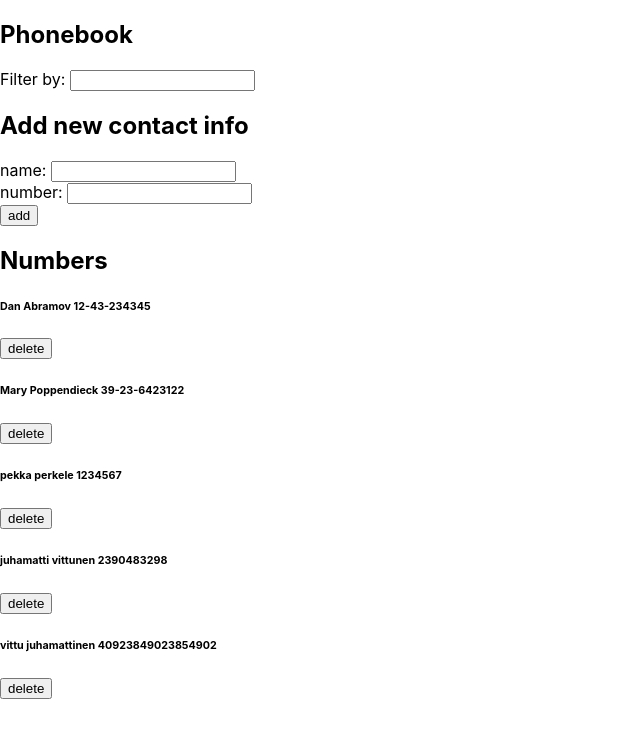
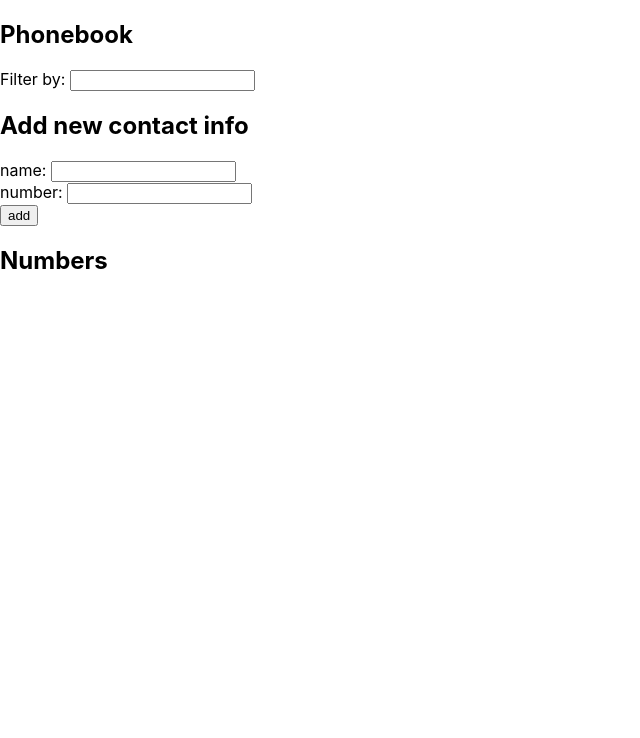
Before and after one commit to rudrut/fullstackopen-submissions, a React (Create React App) app in the folder part2/phonebook/: page / in a window 1280 px wide. Shown: the top 738 px of the page, without its empty margins (0-640 px from the left). Built offline with nearby package versions, Linux system fonts and the light colour scheme; data requests are answered from the project's data file.

Commit message:
Part 2 initially complete

```diff
--- a/part2/phonebook/db.json
+++ b/part2/phonebook/db.json
@@ -1,29 +1,3 @@
 {
-  "persons": [
-    {
-      "name": "Dan Abramov",
-      "number": "12-43-234345",
-      "id": 3
-    },
-    {
-      "name": "Mary Poppendieck",
-      "number": "39-23-6423122",
-      "id": 4
-    },
-    {
-      "name": "pekka perkele",
-      "number": "1234567",
-      "id": 5
-    },
-    {
-      "name": "juhamatti vittunen",
-      "number": "2390483298",
-      "id": 6
-    },
-    {
-      "name": "vittu juhamattinen",
-      "number": "40923849023854902",
-      "id": 7
-    }
-  ]
+  "persons": []
 }
--- a/part2/phonebook/src/App.js
+++ b/part2/phonebook/src/App.js
@@ -4,13 +4,18 @@ import SearchFilter from "./components/SearchFilter";
 import Person from "./components/Person";
 import PersonForm from "./components/PersonForm";
 import personService from "./services/persons";
+import Notification from "./components/Notification"
+import Error from "./components/Error";
+import './index.css'
 
-const App = (props) => {
+const App = () => {
   const [persons, setPersons] = useState([]);
   const [newName, setNewName] = useState("");
   const [newNumber, setNewNumber] = useState("");
   const [search, setSearch] = useState("");
   const [showAll, setShowAll] = useState(false);
+  const [errorMessage, setErrorMessage] = useState(null)
+  const [message, setMessage] = useState(null);
 
   useEffect(() => {
     personService.getAll().then((initialPersons) => {
@@ -24,7 +29,7 @@ const App = (props) => {
         person.name.toLowerCase().includes(search.toLowerCase())
       );
 
-  const addName = (e) => {
+  const addPerson = (e) => {
     e.preventDefault();
     const personObject = {
       name: newName,
@@ -32,35 +37,58 @@ const App = (props) => {
     };
 
     if (persons.find((person) => person.name === newName)) {
-      window.alert(`${newName} is already in the phonebook`);
+      if (window.confirm("Person already exists, do you wish to update number?")) {
+        const person = persons.find(p => p.name === newName)
+        const id = person.id
+        const changedPerson = {...person, number: newNumber}
+
+        personService.update(id, changedPerson).then((returnedPerson) => {
+          setPersons(persons.map(person => person.id !== id ? person : returnedPerson))
+          setMessage(
+            `Number '${person.number}' was successfully updated`
+          )
+          setTimeout(() => {
+            setMessage(null)
+          }, 5000)
+        }).catch(() => {
+          setErrorMessage(
+            `Person '${person.name}' has already been deleted`
+          )
+          setTimeout(() => {
+            setErrorMessage(null)
+          }, 5000)
+        })
+        setNewName("");
+        setNewNumber("");
+
+      }
     } else {
       personService.create(personObject).then((returnedPerson) => {
         setPersons(persons.concat(returnedPerson));
+        setMessage(
+          `Person '${returnedPerson.name}' was successfully added`
+        )
+        setTimeout(() => {
+          setMessage(null)
+        }, 5000)
         setNewName("");
         setNewNumber("");
       });
-      console.log(persons);
     }
   };
 
-  const deleteName = (id, personObject) => {
+  const deleteName = (id) => {
+    const toDelete = id
+
     if (window.confirm("Do you really want to delete?")) {
-      personService.remove(id, personObject);
+      personService.remove(id)
+      setPersons(persons.filter(p => p.id !== toDelete))
     }
   };
 
-  /*useEffect(() => {
-		personService
-			.getAll()
-			.then(initialPersons => {
-				setPersons(initialPersons)
-			})
-	}, [])
-	*/
-
   const handleSearchChange = (e) => {
     setSearch(e.target.value);
-    console.log(props.personsToShow);
+    //console.log(personsToShow);
   };
 
   const handleNameChange = (e) => {
@@ -74,10 +102,12 @@ const App = (props) => {
   return (
     <div>
       <h2>Phonebook</h2>
+      <Notification message={message} />
+      <Error message={errorMessage} />
       <SearchFilter value={search} onChange={handleSearchChange} />
       <h2>Add new contact info</h2>
       <PersonForm
-        onSubmit={addName}
+        onSubmit={addPerson}
         namevalue={newName}
         onNameChange={handleNameChange}
         numbervalue={newNumber}
--- /dev/null
+++ b/part2/phonebook/src/components/Error.js
@@ -0,0 +1,13 @@
+const Error = ({ message }) => {
+    if (message === null) {
+      return null
+    }
+
+    return (
+      <div className="error">
+        {message}
+      </div>
+    )
+  }
+
+export default Error;
--- /dev/null
+++ b/part2/phonebook/src/components/Notification.js
@@ -0,0 +1,13 @@
+const Notification = ({ message }) => {
+    if (message === null) {
+      return null
+    }
+
+    return (
+      <div className="success">
+        {message}
+      </div>
+    )
+  }
+
+export default Notification;
--- a/part2/phonebook/src/components/SearchFilter.js
+++ b/part2/phonebook/src/components/SearchFilter.js
@@ -1,7 +1,7 @@
 import React from "react";
 
 const SearchFilter = (props) => {
-	console.log(props);
+	//console.log(props);
 	const { value, onChange } = props;
 	return (
 		<div>
--- a/part2/phonebook/src/index.css
+++ b/part2/phonebook/src/index.css
@@ -11,3 +11,23 @@ code {
   font-family: source-code-pro, Menlo, Monaco, Consolas, 'Courier New',
     monospace;
 }
+
+.error {
+  color: red;
+  background: lightgrey;
+  font-size: 20px;
+  border-style: solid;
+  border-radius: 5px;
+  padding: 10px;
+  margin-bottom: 10px;
+}
+
+.success {
+  color: green;
+  background: lightgrey;
+  font-size: 20px;
+  border-style: solid;
+  border-radius: 5px;
+  padding: 10px;
+  margin-bottom: 10px;
+}
--- a/part2/phonebook/src/services/persons.js
+++ b/part2/phonebook/src/services/persons.js
@@ -11,8 +11,8 @@ const getAll = () => {
     return request.then(response => response.data)
   }
 
-  const update = (id, newObject) => {
-    const request = axios.put(`${baseUrl}/${id}`, newObject)
+  const update = (id, changedObject) => {
+    const request = axios.put(`${baseUrl}/${id}`, changedObject)
     return request.then(response => response.data)
   }
 
```
